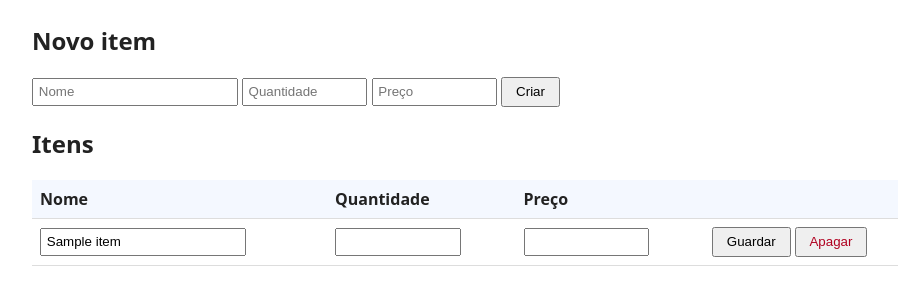
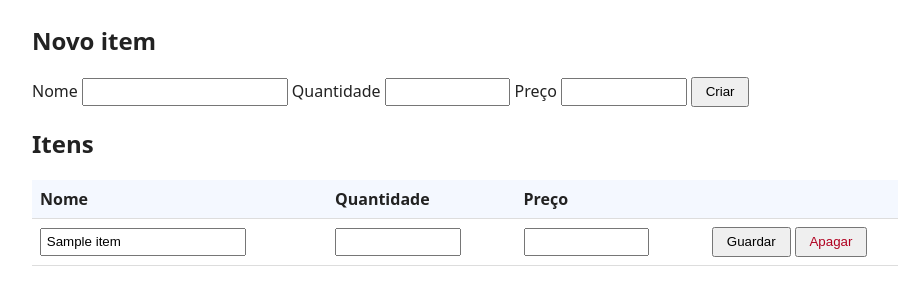
Before and after one commit to gil2004/Invent-rios-DevOps, a Flask app: template web-service/templates/gerir.html in a window 1280 px wide. Shown: the part 120-425 px from the top of the page, without its empty margins (158-1056 px from the left). Run offline with Flask 3, Linux system fonts and the light colour scheme; the template is opened without the code that fills it: most values are stand-ins (such as "Sample title", 1, 10 or a date in 2020).

Commit message:
adição sonarqube

```diff
--- a/auth-service/app.py
+++ b/auth-service/app.py
@@ -7,7 +7,7 @@ PASSWORD = os.getenv("ADMIN_PASSWORD", "admin123")
 
 
 def create_app():
-    app = Flask(__name__)
+    app = Flask(__name__)  # NOSONAR - API JSON com Basic Auth e sem cookies: não há risco de CSRF
     app.json.ensure_ascii = False
 
 
--- a/itens-service/app.py
+++ b/itens-service/app.py
@@ -20,7 +20,7 @@ def validar_item(dados, parcial=False):
 
 
 def create_app(db_path=None):
-    app = Flask(__name__)
+    app = Flask(__name__)  # NOSONAR - API JSON com Basic Auth e sem cookies: não há risco de CSRF
     app.json.ensure_ascii = False
     db = db_path or os.getenv("DB_PATH", "itens.db")
 
--- a/web-service/app.py
+++ b/web-service/app.py
@@ -26,7 +26,7 @@ def ler_formulario(form):
 
 
 def create_app():
-    app = Flask(__name__)
+    app = Flask(__name__)  # NOSONAR - CSRF protegido pela verificação do Origin (mesma_origem)
 
     def pedir_login():
         return ("Login necessário", 401, {"WWW-Authenticate": 'Basic realm="Inventario"'})
--- a/web-service/templates/base.html
+++ b/web-service/templates/base.html
@@ -17,6 +17,7 @@
     .msg { background: #e8f5e9; padding: .6rem; border-radius: 4px; }
     .erro { background: #fdecea; padding: .6rem; border-radius: 4px; }
     .apagar { color: #b00020; }
+    .oculto { position: absolute; left: -9999px; }  /* etiqueta só para leitores de ecrã */
   </style>
 </head>
 <body>
--- a/web-service/templates/gerir.html
+++ b/web-service/templates/gerir.html
@@ -3,9 +3,12 @@
   {% if msg %}<p class="msg">{{ msg }}</p>{% endif %}
   <h2>Novo item</h2>
   <form method="post" action="{{ url_for('criar') }}">
-    <input name="nome" placeholder="Nome" required>
-    <input name="quantidade" type="number" min="0" placeholder="Quantidade">
-    <input name="preco" type="number" min="0" step="0.01" placeholder="Preço">
+    <label for="novo-nome">Nome</label>
+    <input id="novo-nome" name="nome" required>
+    <label for="novo-quantidade">Quantidade</label>
+    <input id="novo-quantidade" name="quantidade" type="number" min="0">
+    <label for="novo-preco">Preço</label>
+    <input id="novo-preco" name="preco" type="number" min="0" step="0.01">
     <button>Criar</button>
   </form>
   <h2>Itens</h2>
@@ -13,9 +16,12 @@
     <tr><th>Nome</th><th>Quantidade</th><th>Preço</th><th></th></tr>
     {% for item in itens %}
     <tr>
-      <td><input form="alterar-{{ item.id }}" name="nome" value="{{ item.nome }}"></td>
-      <td><input form="alterar-{{ item.id }}" name="quantidade" type="number" min="0" value="{{ item.quantidade }}"></td>
-      <td><input form="alterar-{{ item.id }}" name="preco" type="number" min="0" step="0.01" value="{{ item.preco }}"></td>
+      <td><label for="nome-{{ item.id }}" class="oculto">Nome</label>
+        <input id="nome-{{ item.id }}" form="alterar-{{ item.id }}" name="nome" value="{{ item.nome }}"></td>
+      <td><label for="quantidade-{{ item.id }}" class="oculto">Quantidade</label>
+        <input id="quantidade-{{ item.id }}" form="alterar-{{ item.id }}" name="quantidade" type="number" min="0" value="{{ item.quantidade }}"></td>
+      <td><label for="preco-{{ item.id }}" class="oculto">Preço</label>
+        <input id="preco-{{ item.id }}" form="alterar-{{ item.id }}" name="preco" type="number" min="0" step="0.01" value="{{ item.preco }}"></td>
       <td>
         <form id="alterar-{{ item.id }}" method="post" action="{{ url_for('alterar', item_id=item.id) }}" style="display:inline">
           <button>Guardar</button>
```
Also changed, not shown: .github/workflows/pipeline.yml, 2 other files.
